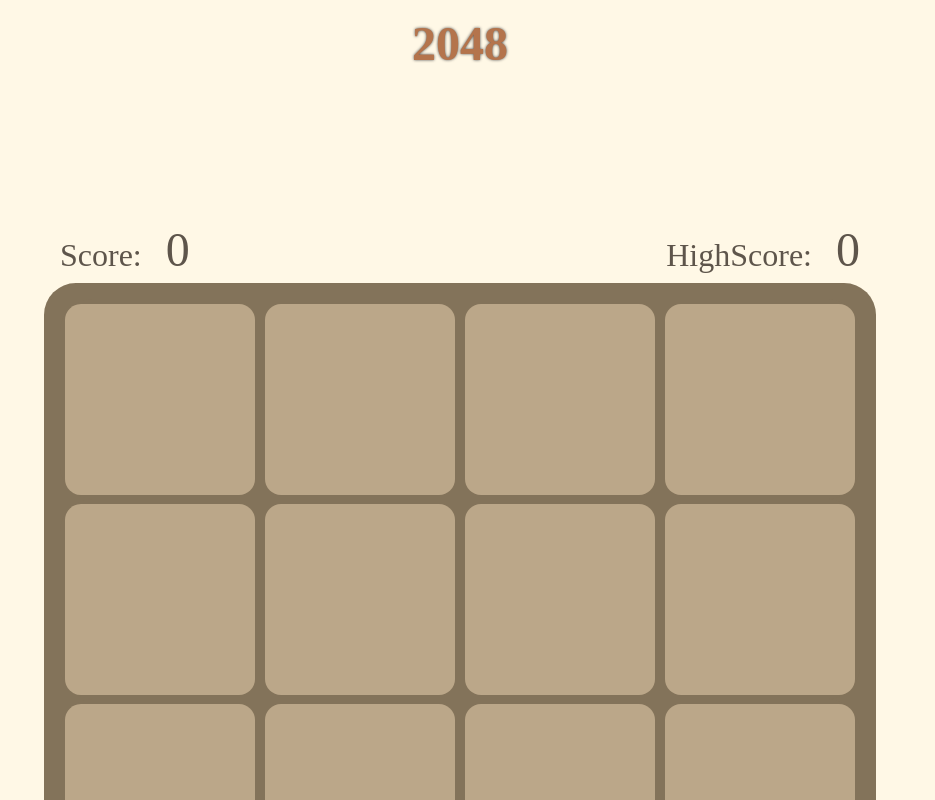
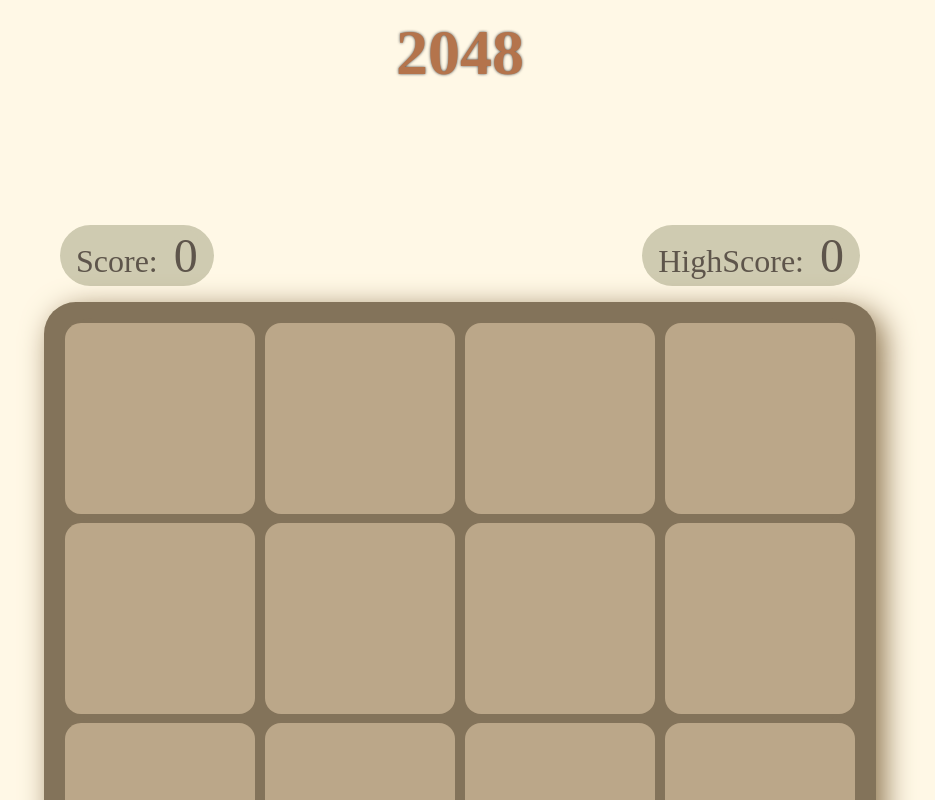
Before and after one commit to gabriel-piangers/2048-web, a React (Vite) app: page / in a window 1280 px wide. Both pictures are taken after a click on the button "Start game". Shown: the top 800 px of the page, without its empty margins (180-1115 px from the left). Built offline with nearby package versions, Linux system fonts and the light colour scheme; a web font is replaced by a local one.

Commit message:
defeat animations and styling

```diff
--- a/src/App.css
+++ b/src/App.css
@@ -1,3 +1,28 @@
+/* Animations  */
+
+@keyframes slideInUp {
+  from {
+    transform: translateY(-100px);
+    opacity: 0;
+  }
+  to {
+    transform: translateY(0);
+    opacity: 100;
+  }
+}
+
+@keyframes slideInDown {
+  from {
+    transform: translateY(100px);
+    opacity: 0;
+  }
+
+  to {
+    transform: translateY(0);
+    opacity: 100;
+  }
+}
+
 * {
   margin: 0;
   padding: 0;
@@ -7,7 +32,7 @@
 
 .header-title {
   color: rgb(180, 116, 76);
-  font-size: 3rem;
+  font-size: 4rem;
   padding: 1rem 2rem;
   text-align: center;
   font-weight: bold;
@@ -16,16 +41,15 @@
 
 .button-container {
   display: flex;
-  width: 100%;
-  padding: 2rem 0;
+  margin-right: auto;
+  margin-left: auto;
 }
 
 .button {
-  margin: auto;
   background-color: rgb(226, 202, 93);
   font-size: 2rem;
   padding: 1rem 2rem;
-  box-shadow: 1px 1px 3px ;
+  box-shadow: 1px 1px 5px rgb(139, 114, 77);
 }
 
 .button:hover {
@@ -36,6 +60,7 @@
 .game-container {
   margin-top: 4rem;
   display: flex;
+  flex-direction: column;
 }
 
 .grid-container {
@@ -43,6 +68,8 @@
   margin: auto;
   display: flex;
   flex-direction: column;
+  min-width: 600px;
+  transition: transform 1s;
 }
 
 .grid {
@@ -52,6 +79,11 @@
   border-radius: 2rem;
   padding: 1rem;
   background-color: rgb(131, 115, 90);
+  box-shadow: 8px 8px 30px rgb(139, 114, 77);
+}
+
+.grid-defeat {
+  transform: scale(0.8);
 }
 
 .grid-row {
@@ -59,25 +91,21 @@
   grid-template-columns: repeat(4, 1fr);
   background-color: rgb(131, 115, 90);
   border-radius: 2rem;
-
 }
 
 .grid-box {
-display: flex;
+  display: flex;
   aspect-ratio: 1 / 1;
   background-color: rgb(236, 236, 236);
-
   border-radius: 1rem;
   margin: 0.3rem;
-
 }
 
 .box-value {
-    background-color: rgb(236, 236, 236);
-    margin: auto;
-    font-size: 3rem;
-    font-weight: 500;
-
+  background-color: rgb(236, 236, 236);
+  margin: auto;
+  font-size: 3rem;
+  font-weight: 500;
 }
 
 .empty-box {
@@ -89,25 +117,37 @@ display: flex;
   width: 100%;
   margin: auto;
   font-size: 2rem;
-  color: rgb(94, 85, 75);;
-  margin-bottom: 0.4rem;
+  color: rgb(94, 85, 75);
+  margin-bottom: 1rem;
   display: flex;
   justify-content: space-between;
 }
 
-.score {
-  margin-left: 1rem;
-  font-size: 3rem;
+.score-txt {
+  background-color: rgb(207, 203, 177);
+  border-radius: 2rem;
+  padding: 0.2rem 1rem;
 }
 
-.defeat-container {
+.score {
+  margin-left: 0.5rem;
+  font-size: 3rem;
+  border-radius: 2rem;
+  background-color: rgb(207, 203, 177);
+}
+
+.gameover-container {
   display: flex;
 }
 
-.defeat-message {
+.gameover-message {
   font-size: 3rem;
   margin: auto;
-  margin-bottom: 1rem;
   color: rgb(94, 85, 75);
   font-weight: 500;
+  animation: slideInUp 1.5s ease;
 }
+
+.play-again-button {
+  animation: slideInDown 1.5s ease;
+}
--- a/src/App.jsx
+++ b/src/App.jsx
@@ -7,7 +7,7 @@ export function App() {
     <div>
       <Header/>
 
-      <div className="game-container">
+      <div>
         <Grid/>
       </div>
     </div>
--- a/src/components/Grid.jsx
+++ b/src/components/Grid.jsx
@@ -15,7 +15,9 @@ export function Grid() {
 
   const [score, setScore] = useState(0);
 
-  const [highScore, setHighScore] = useState(JSON.parse(localStorage.getItem('highScore')) || 0)
+  const [highScore, setHighScore] = useState(
+    JSON.parse(localStorage.getItem("highScore")) || 0
+  );
 
   useEffect(() => {
     const keyDown = (event) => {
@@ -32,11 +34,11 @@ export function Grid() {
   });
 
   useEffect(() => {
-    if(score > highScore) {
-      setHighScore(score)
-      localStorage.setItem('highScore', JSON.stringify(score))
+    if (score > highScore) {
+      setHighScore(score);
+      localStorage.setItem("highScore", JSON.stringify(score));
     }
-  }, [defeat])
+  }, [defeat]);
 
   function getBoxColor(x) {
     switch (x) {
@@ -71,30 +73,28 @@ export function Grid() {
 
   if (running) {
     return (
-     <div className="grid-container" style={{
-      width: (defeat ? '60%' : ''),
-      maxWidth: (defeat ? '600px' : '')
-
-     }}>
-       <div className="defeat-container" style={{
-        opacity: (defeat ? 100 : 0)
-      }}>
-        <div className="defeat-message">
-          Game Over
-        </div>
+      <div className="game-container">
+        <div
+          className="gameover-container"
+          style={{
+            opacity: defeat ? 100 : 0,
+          }}
+        >
+          <div className="gameover-message">Game Over</div>
         </div>
 
+        <div className={`grid-container ${defeat && "grid-defeat"}`}>
           <div className="score-display">
-      <div>
+            <div className="score-txt">
               Score: <span className="score">{score}</span>
             </div>
 
-      <div>
+            <div className="score-txt">
               HighScore: <span className="score">{highScore}</span>
             </div>
           </div>
 
-       <div className="grid">
+          <div className={`grid`}>
             {grid.map((row, index) => {
               return (
                 <div key={index} className="grid-row">
@@ -122,27 +122,37 @@ export function Grid() {
               );
             })}
           </div>
+        </div>
 
-      <div className="button-container">
-        <button className="button" style={{
-          opacity: (defeat ? 100 : 0)
-        }} onClick={() => {
+        <div
+          className="button-container"
+          style={{
+            opacity: defeat ? 100 : 0,
+          }}
+        >
+          <button
+            className="button play-again-button"
+            onClick={() => {
               let newGrid = [
                 [0, 0, 0, 0],
                 [0, 0, 0, 0],
                 [0, 0, 0, 0],
                 [0, 0, 0, 0],
-          ]
+              ];
               newGrid = addRandomBox(newGrid, setGrid);
               addRandomBox(newGrid, setGrid);
-          setScore(0)
-          setDefeat(false)
-        }}>Play again</button>
+              setScore(0);
+              setDefeat(false);
+            }}
+          >
+            Play again
+          </button>
         </div>
       </div>
     );
   } else {
     return (
+      <div className="game-container">
         <div className="button-container">
           <button
             className="button"
@@ -155,6 +165,7 @@ export function Grid() {
             Start game
           </button>
         </div>
+      </div>
     );
   }
 }
```
Lines whose indentation alone changed are shown as unchanged.
